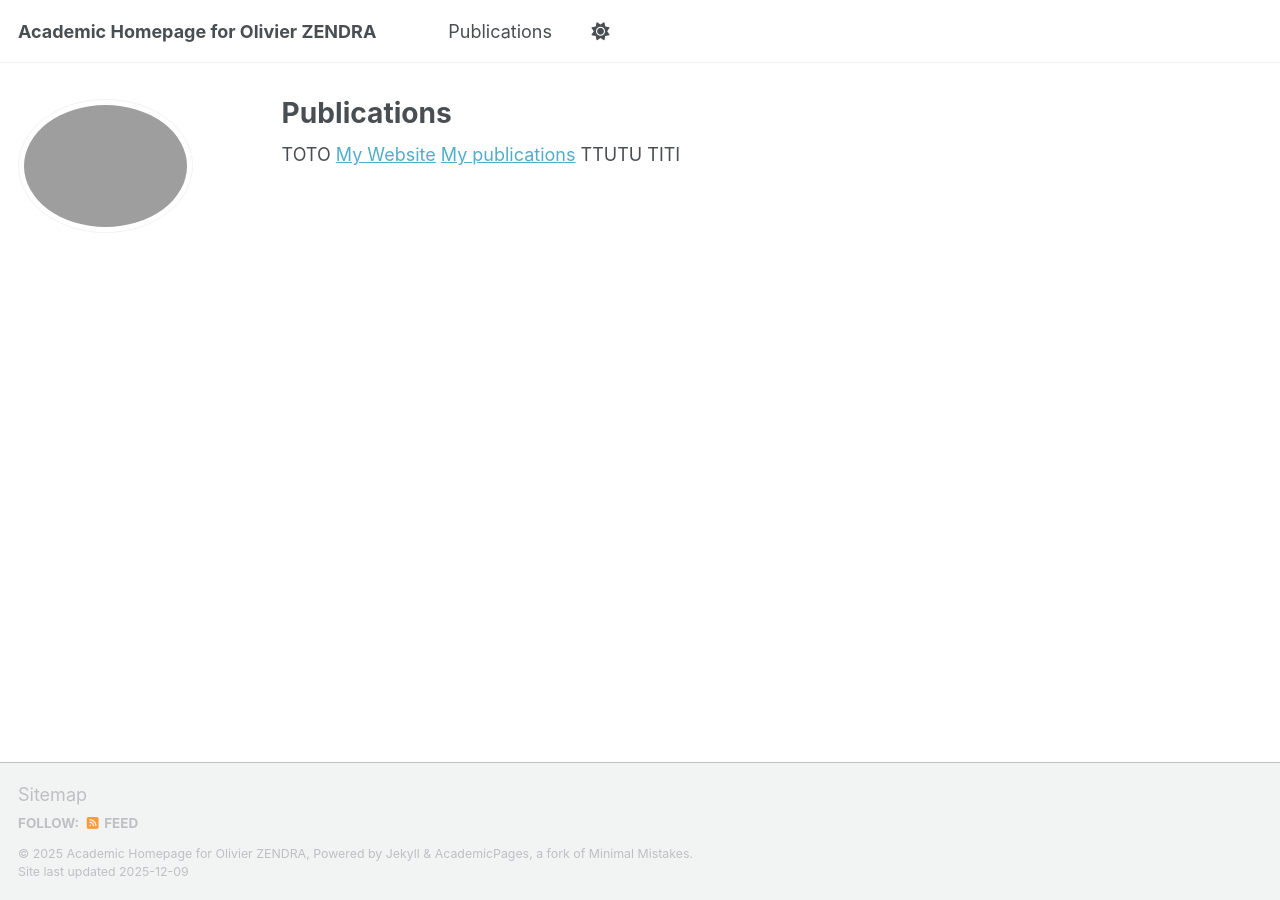
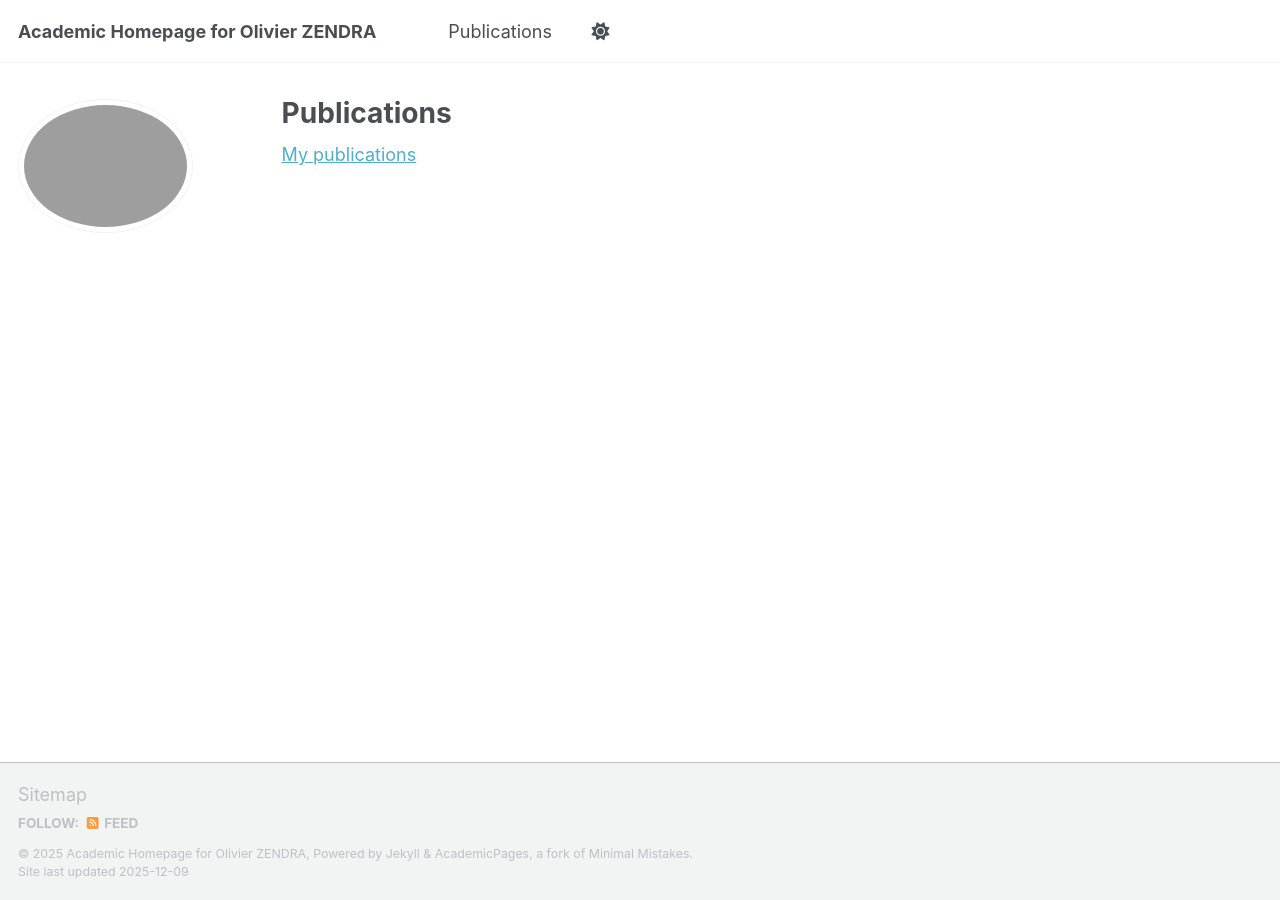
Before and after one commit to OlivierZendra/OlivierZendra.github.io, a Jekyll site: the page built from _pages/publications.html, in a window 1280 px wide. Built offline with Jekyll 4.4.1, drawn with Linux system fonts in a browser that asks for light colours; a script bundle is joined from its source files by our own code; library files that are not in the unit come from our copies.

Commit message:
Update publications.html

```diff
--- a/_pages/publications.html
+++ b/_pages/publications.html
@@ -5,13 +5,9 @@ permalink: /publications/
 author_profile: true
 ---
 
-TOTO
-<a href="https://example.com">My Website</a>
-
 <a href="https://haltools.archives-ouvertes.fr/Public/afficheRequetePubli.php?idHal=olivier-zendra&CB_ref_biblio=oui&langue=Anglais&tri_exp=annee_publi&tri_exp2=typdoc&tri_exp3=date_publi&ordre_aff=TA&Fen=Aff&css=../css/VisuRubriqueEncadre.css">My publications</a>
 
 
-TTUTU
 
 {% if site.author.googlescholar %}
   <div class="wordwrap">You can also find my articles on <a href="{{site.author.googlescholar}}">my Google Scholar profile</a>.</div>
@@ -40,5 +36,3 @@ TTUTU
   {% endfor %}
 {% endif %}
 -->
-
-TITI
```
